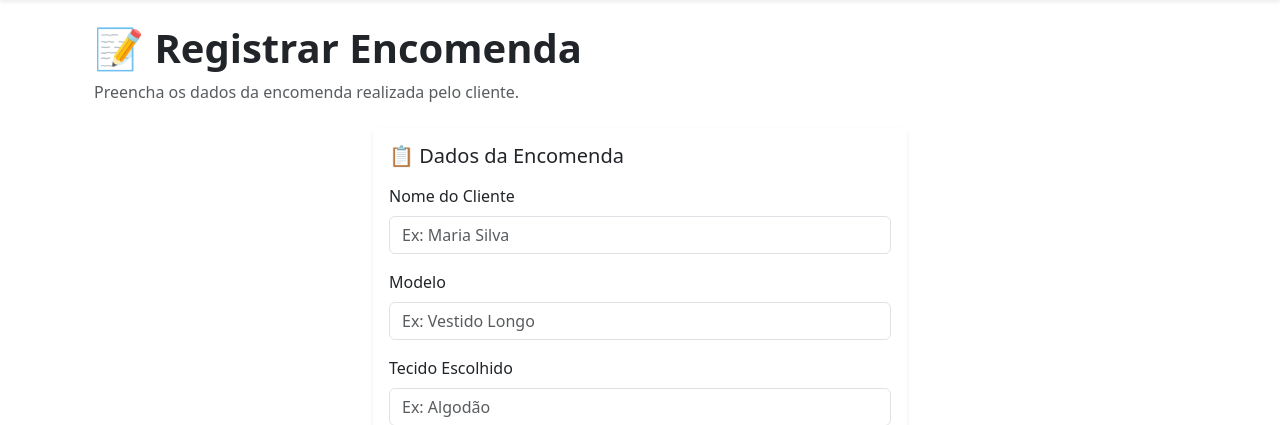
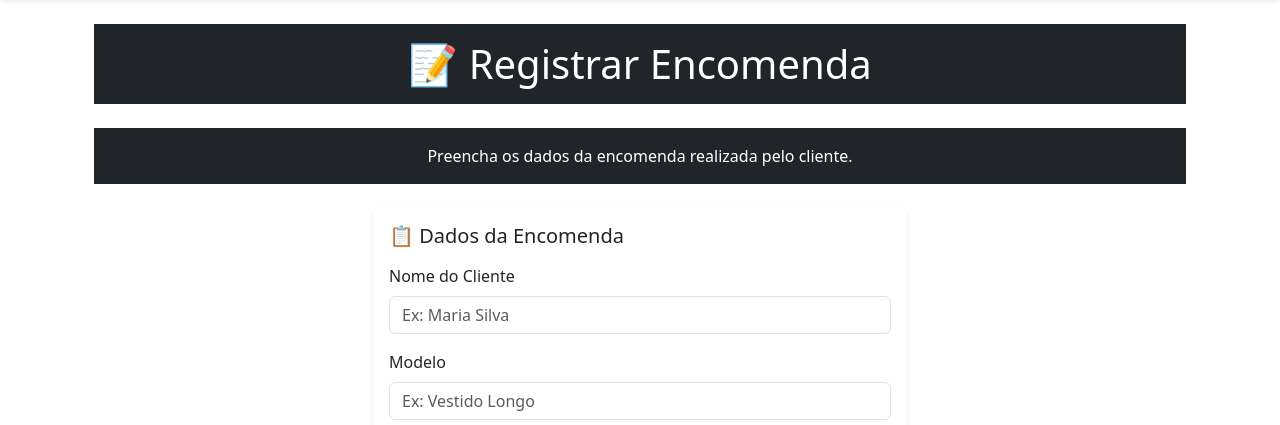
Before and after one commit to CARLOS4343/Loja_roupas, a Django app: page /encomendas/cadastro/ in a window 1280 px wide. Shown: the part 138-563 px from the top of the page. Run offline with Django 5.2, Linux system fonts and the light colour scheme.

Commit message:
centralizando

```diff
--- a/Estoque/templates/estoque/cadastro_tecido.html
+++ b/Estoque/templates/estoque/cadastro_tecido.html
@@ -60,7 +60,7 @@
 
         <!-- Lista de tecidos -->
         <div class="col-lg-7 mt-4 mt-lg-0">
-            <div class="card shadow-sm border-0">
+            <div class="bg-dark text-white text-center p-3 mt-4">
                 <div class="card-body">
                     <h5 class="mb-3">📦 Tecidos Cadastrados</h5>
 
--- a/Estoque/templates/estoque/home.html
+++ b/Estoque/templates/estoque/home.html
@@ -8,7 +8,7 @@
 
     <!-- Título -->
     <div class="d-flex justify-content-between align-items-center mb-4">
-        <h1 class="card text-center shadow-sm border -0 h-100 ">📊 Dashboard</h1>
+        <h1 class="bg-dark text-white text-center p-3 mt-4">📊 Dashboard</h1>
     </div>
 
     <!-- Cards de resumo -->
--- a/Estoque/templates/estoque/lista_tecidos.html
+++ b/Estoque/templates/estoque/lista_tecidos.html
@@ -3,7 +3,7 @@
 {% block content %}
     <title>Lista de Tecidos</title>
 
-<body >    <h1 class="mb-4">Lista de Tecidos</h1>
+<body >    <h1 class="bg-dark text-white text-center p-3 mt-4">Lista de Tecidos</h1>
     <form method="GET" class="row g-3 mb-4">
 
     <div class="col-md-4">
--- a/Estoque/templates/estoque/listar_encomendas.html
+++ b/Estoque/templates/estoque/listar_encomendas.html
@@ -1,7 +1,7 @@
 {% extends 'estoque/base.html' %}
 
 {% block content %}
-<h1 class="mb-4">📦 Lista de Encomendas</h1>
+<h1 class="bg-dark text-white text-center p-3 mt-4">📦 Lista de Encomendas</h1>
 
 <div class="table-responsive">
     <table class="table table-hover align-middle shadow-sm">
--- a/Estoque/templates/estoque/registrar_encomenda.html
+++ b/Estoque/templates/estoque/registrar_encomenda.html
@@ -8,8 +8,8 @@
 
     <!-- Título -->
     <div class="mb-4">
-        <h1 class="fw-bold">📝 Registrar Encomenda</h1>
-        <p class="text-muted">
+        <h1 class="bg-dark text-white text-center p-3 mt-4">📝 Registrar Encomenda</h1>
+        <p class="bg-dark text-white text-center p-3 mt-4">
             Preencha os dados da encomenda realizada pelo cliente.
         </p>
     </div>
```
